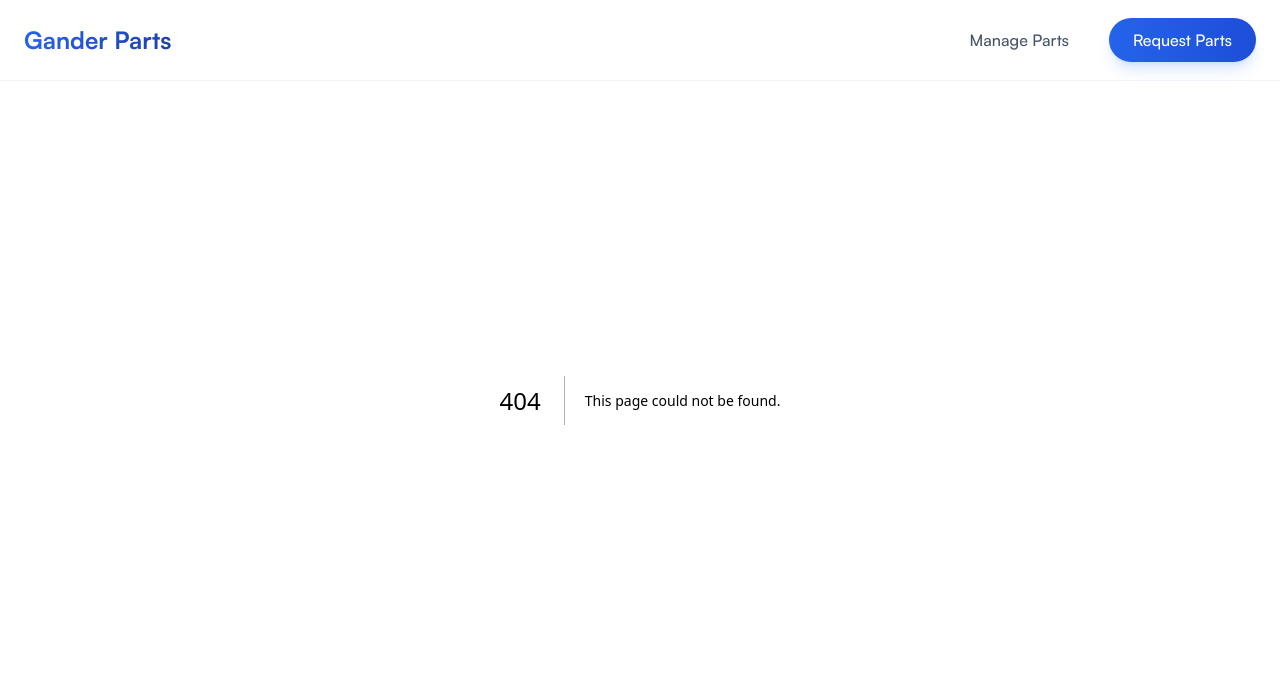
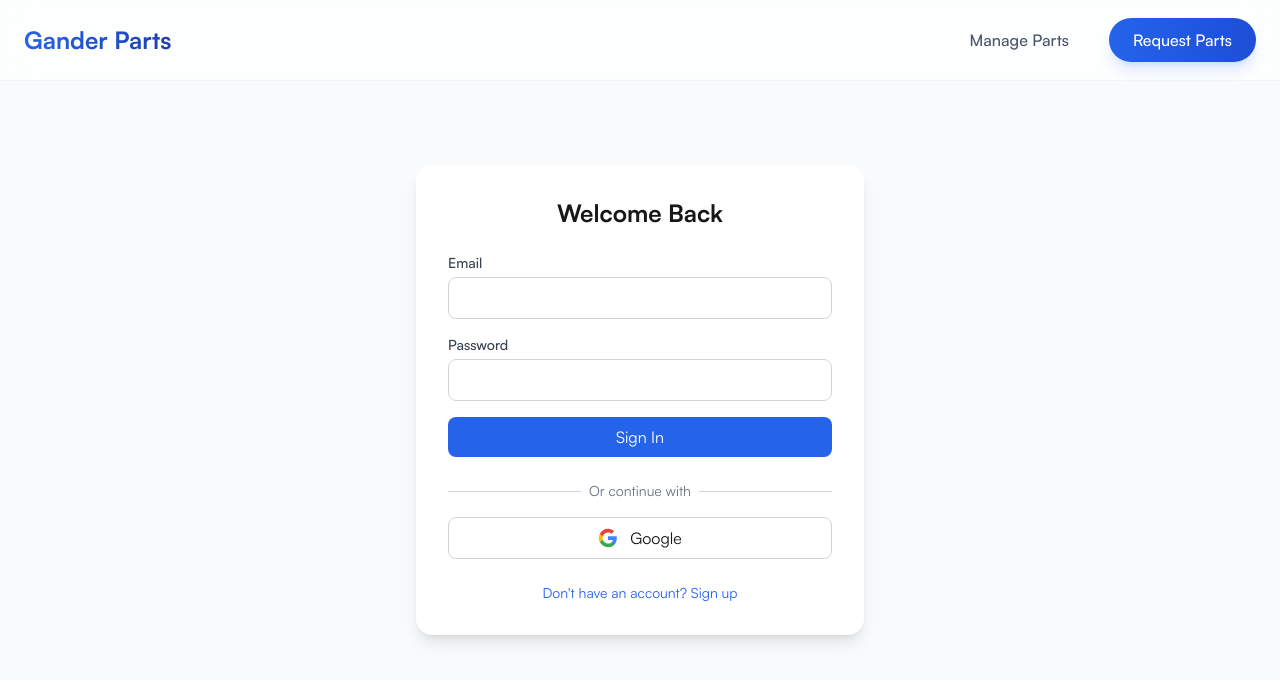
Before and after one commit to AdamMirza/gander-warehouse, a Next.js app in the folder client/: page /login in a window 1280 px wide. Before the commit this address had no page. Shown: the top 680 px of the page. Built offline with nearby package versions, Linux system fonts and the light colour scheme; no server answers.

Commit message:
adding auth

```diff
--- a/client/src/app/layout.tsx
+++ b/client/src/app/layout.tsx
@@ -1,4 +1,5 @@
 import type { Metadata } from "next";
+import { AuthProvider } from "@/context/AuthContext";
 import Navbar from "@/components/Navbar";
 import "./fonts.css";
 import "./globals.css";
@@ -16,8 +17,10 @@ export default function RootLayout({
   return (
     <html lang="en">
       <body className="antialiased">
-        <Navbar />
-        {children}
+        <AuthProvider>
+          <Navbar />
+          {children}
+        </AuthProvider>
       </body>
     </html>
   );
--- /dev/null
+++ b/client/src/app/login/page.tsx
@@ -0,0 +1,137 @@
+'use client';
+
+import { useState } from 'react';
+import { useAuth } from '@/context/AuthContext';
+import { useRouter } from 'next/navigation';
+
+export default function Login() {
+  const [email, setEmail] = useState('');
+  const [password, setPassword] = useState('');
+  const [isSignUp, setIsSignUp] = useState(false);
+  const [error, setError] = useState('');
+  const { signInWithEmail, signUpWithEmail, signInWithGoogle } = useAuth();
+  const router = useRouter();
+
+  const handleSubmit = async (e: React.FormEvent) => {
+    e.preventDefault();
+    setError('');
+
+    try {
+      if (isSignUp) {
+        await signUpWithEmail(email, password);
+      } else {
+        await signInWithEmail(email, password);
+      }
+      router.push('/parts');
+    } catch (error: any) {
+      setError(error.message);
+    }
+  };
+
+  const handleGoogleSignIn = async () => {
+    try {
+      await signInWithGoogle();
+      router.push('/parts');
+    } catch (error: any) {
+      setError(error.message);
+    }
+  };
+
+  return (
+    <div className="min-h-screen flex items-center justify-center bg-slate-50">
+      <div className="bg-white p-8 rounded-2xl shadow-lg w-full max-w-md">
+        <h2 className="text-2xl font-bold mb-6 text-center">
+          {isSignUp ? 'Create Account' : 'Welcome Back'}
+        </h2>
+
+        {error && (
+          <div className="mb-4 p-4 text-red-500 bg-red-50 rounded-lg text-sm">
+            {error}
+          </div>
+        )}
+
+        <form onSubmit={handleSubmit} className="space-y-4">
+          <div>
+            <label htmlFor="email" className="block text-sm font-medium text-gray-700 mb-1">
+              Email
+            </label>
+            <input
+              id="email"
+              type="email"
+              value={email}
+              onChange={(e) => setEmail(e.target.value)}
+              className="w-full px-4 py-2 border border-gray-300 rounded-lg focus:ring-2 focus:ring-blue-500 focus:border-transparent"
+              required
+            />
+          </div>
+
+          <div>
+            <label htmlFor="password" className="block text-sm font-medium text-gray-700 mb-1">
+              Password
+            </label>
+            <input
+              id="password"
+              type="password"
+              value={password}
+              onChange={(e) => setPassword(e.target.value)}
+              className="w-full px-4 py-2 border border-gray-300 rounded-lg focus:ring-2 focus:ring-blue-500 focus:border-transparent"
+              required
+            />
+          </div>
+
+          <button
+            type="submit"
+            className="w-full bg-blue-600 text-white py-2 rounded-lg hover:bg-blue-700 transition-colors"
+          >
+            {isSignUp ? 'Sign Up' : 'Sign In'}
+          </button>
+        </form>
+
+        <div className="mt-6">
+          <div className="relative">
+            <div className="absolute inset-0 flex items-center">
+              <div className="w-full border-t border-gray-300" />
+            </div>
+            <div className="relative flex justify-center text-sm">
+              <span className="px-2 bg-white text-gray-500">Or continue with</span>
+            </div>
+          </div>
+
+          <button
+            onClick={handleGoogleSignIn}
+            className="mt-4 w-full flex items-center justify-center gap-3 px-4 py-2 border border-gray-300 rounded-lg hover:bg-gray-50 transition-colors"
+          >
+            <svg className="w-5 h-5" viewBox="0 0 24 24">
+              <path
+                d="M22.56 12.25c0-.78-.07-1.53-.2-2.25H12v4.26h5.92c-.26 1.37-1.04 2.53-2.21 3.31v2.77h3.57c2.08-1.92 3.28-4.74 3.28-8.09z"
+                fill="#4285F4"
+              />
+              <path
+                d="M12 23c2.97 0 5.46-.98 7.28-2.66l-3.57-2.77c-.98.66-2.23 1.06-3.71 1.06-2.86 0-5.29-1.93-6.16-4.53H2.18v2.84C3.99 20.53 7.7 23 12 23z"
+                fill="#34A853"
+              />
+              <path
+                d="M5.84 14.09c-.22-.66-.35-1.36-.35-2.09s.13-1.43.35-2.09V7.07H2.18C1.43 8.55 1 10.22 1 12s.43 3.45 1.18 4.93l2.85-2.22.81-.62z"
+                fill="#FBBC05"
+              />
+              <path
+                d="M12 5.38c1.62 0 3.06.56 4.21 1.64l3.15-3.15C17.45 2.09 14.97 1 12 1 7.7 1 3.99 3.47 2.18 7.07l3.66 2.84c.87-2.6 3.3-4.53 6.16-4.53z"
+                fill="#EA4335"
+              />
+            </svg>
+            Google
+          </button>
+        </div>
+
+        <div className="mt-6 text-center text-sm">
+          <button
+            onClick={() => setIsSignUp(!isSignUp)}
+            className="text-blue-600 hover:text-blue-700"
+          >
+            {isSignUp ? 'Already have an account? Sign in' : "Don't have an account? Sign up"}
+          </button>
+        </div>
+      </div>
+    </div>
+  );
+}
--- /dev/null
+++ b/client/src/context/AuthContext.tsx
@@ -0,0 +1,88 @@
+import { createContext, useContext, useEffect, useState } from 'react';
+import {
+  Auth,
+  User,
+  GoogleAuthProvider,
+  signInWithEmailAndPassword,
+  signInWithPopup,
+  createUserWithEmailAndPassword,
+  signOut,
+} from 'firebase/auth';
+import { auth } from '@/lib/firebase';
+
+interface AuthContextType {
+  user: User | null;
+  loading: boolean;
+  signInWithGoogle: () => Promise<void>;
+  signInWithEmail: (email: string, password: string) => Promise<void>;
+  signUpWithEmail: (email: string, password: string) => Promise<void>;
+  logout: () => Promise<void>;
+}
+
+const AuthContext = createContext<AuthContextType>({} as AuthContextType);
+
+export function AuthProvider({ children }: { children: React.ReactNode }) {
+  const [user, setUser] = useState<User | null>(null);
+  const [loading, setLoading] = useState(true);
+
+  useEffect(() => {
+    const unsubscribe = auth.onAuthStateChanged((user) => {
+      setUser(user);
+      setLoading(false);
+    });
+
+    return unsubscribe;
+  }, []);
+
+  const signInWithGoogle = async () => {
+    const provider = new GoogleAuthProvider();
+    try {
+      await signInWithPopup(auth, provider);
+    } catch (error) {
+      console.error('Error signing in with Google:', error);
+      throw error;
+    }
+  };
+
+  const signInWithEmail = async (email: string, password: string) => {
+    try {
+      await signInWithEmailAndPassword(auth, email, password);
+    } catch (error) {
+      console.error('Error signing in with email:', error);
+      throw error;
+    }
+  };
+
+  const signUpWithEmail = async (email: string, password: string) => {
+    try {
+      await createUserWithEmailAndPassword(auth, email, password);
+    } catch (error) {
+      console.error('Error signing up with email:', error);
+      throw error;
+    }
+  };
+
+  const logout = async () => {
+    try {
+      await signOut(auth);
+    } catch (error) {
+      console.error('Error signing out:', error);
+      throw error;
+    }
+  };
+
+  return (
+    <AuthContext.Provider value={{
+      user,
+      loading,
+      signInWithGoogle,
+      signInWithEmail,
+      signUpWithEmail,
+      logout,
+    }}>
+      {!loading && children}
+    </AuthContext.Provider>
+  );
+}
+
+export const useAuth = () => useContext(AuthContext);
--- /dev/null
+++ b/client/src/lib/firebase.ts
@@ -0,0 +1,15 @@
+import { initializeApp } from 'firebase/app';
+import { getAuth } from 'firebase/auth';
+
+const firebaseConfig = {
+  apiKey: process.env.NEXT_PUBLIC_FIREBASE_API_KEY,
+  authDomain: process.env.NEXT_PUBLIC_FIREBASE_AUTH_DOMAIN,
+  projectId: process.env.NEXT_PUBLIC_FIREBASE_PROJECT_ID,
+  storageBucket: process.env.NEXT_PUBLIC_FIREBASE_STORAGE_BUCKET,
+  messagingSenderId: process.env.NEXT_PUBLIC_FIREBASE_MESSAGING_SENDER_ID,
+  appId: process.env.NEXT_PUBLIC_FIREBASE_APP_ID,
+  measurementId: process.env.NEXT_PUBLIC_FIREBASE_MEASUREMENT_ID
+};
+
+const app = initializeApp(firebaseConfig);
+export const auth = getAuth(app);
```
